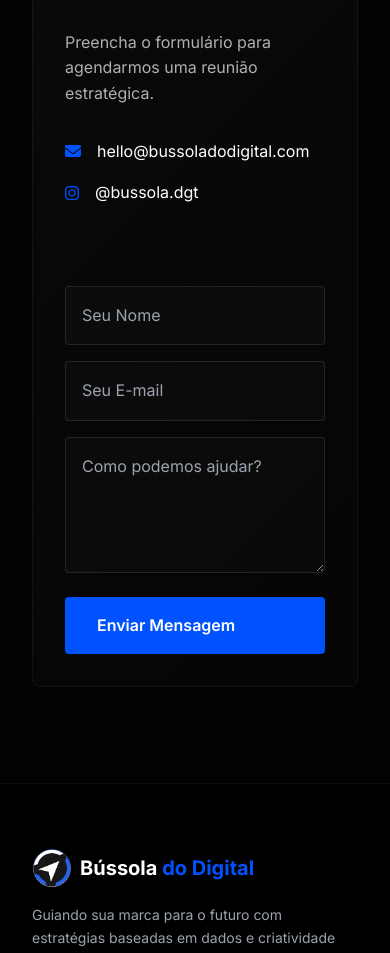
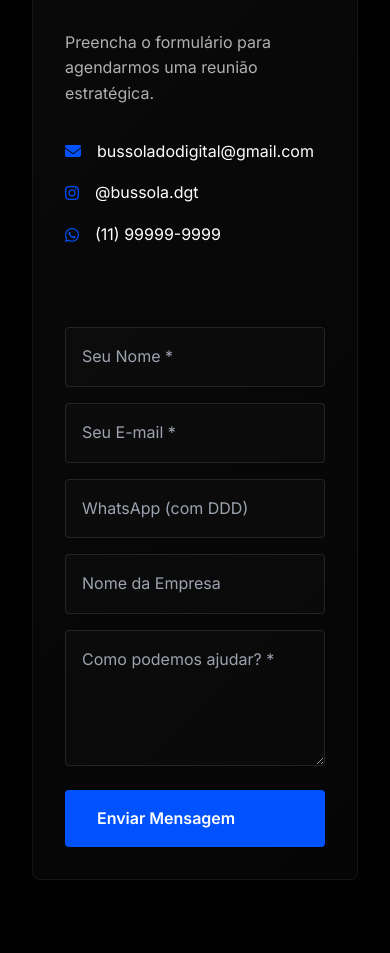
Before and after one commit to bussoladodigital/site_bussoladodigital, a Next.js app: page / in a window 390 px wide. Shown: the part 6100-7053 px from the top of the page. Built offline with nearby package versions, Linux system fonts and the light colour scheme; no server answers.

Commit message:
feat: enhance hero carousel interactivity and update service images
- implemented drag/swipe functionality in HeroCarousel

- made carousel selectors clickable

- prevented navigation on drag

- updated Social Media and Business Analytics service images with custom 3D renders

```diff
--- a/package.json
+++ b/package.json
@@ -10,11 +10,13 @@
   },
   "dependencies": {
     "next": "16.1.4",
+    "nodemailer": "^7.0.12",
     "react": "19.2.3",
     "react-dom": "19.2.3"
   },
   "devDependencies": {
     "@types/node": "^20",
+    "@types/nodemailer": "^7.0.5",
     "@types/react": "^19",
     "@types/react-dom": "^19",
     "autoprefixer": "^10.4.23",
--- /dev/null
+++ b/src/app/api/contact/route.ts
@@ -0,0 +1,57 @@
+
+import { NextResponse } from 'next/server';
+import nodemailer from 'nodemailer';
+
+export async function POST(request: Request) {
+    try {
+        const body = await request.json();
+        const { name, email, whatsapp, company, message } = body;
+
+        // Basic validation
+        if (!name || !email || !message) {
+            return NextResponse.json(
+                { error: 'Campos obrigatórios faltando.' },
+                { status: 400 }
+            );
+        }
+
+        // Configure Transporter
+        // Note: In production, these should be environment variables.
+        // For now, handling the logic assuming env vars will be set.
+        const transporter = nodemailer.createTransport({
+            host: process.env.SMTP_HOST || 'smtp.gmail.com',
+            port: parseInt(process.env.SMTP_PORT || '587'),
+            secure: false, // true for 465, false for other ports
+            auth: {
+                user: process.env.SMTP_USER,
+                pass: process.env.SMTP_PASS,
+            },
+        });
+
+        const mailOptions = {
+            from: `"Site Bússola" <${process.env.SMTP_USER}>`,
+            to: 'bussoladodigital@gmail.com',
+            subject: `Novo Contato do Site: ${name} - ${company || 'Sem Empresa'}`,
+            html: `
+                <h2>Novo Lead do Site</h2>
+                <p><strong>Nome:</strong> ${name}</p>
+                <p><strong>E-mail:</strong> ${email}</p>
+                <p><strong>WhatsApp:</strong> ${whatsapp || 'Não informado'}</p>
+                <p><strong>Empresa:</strong> ${company || 'Não informada'}</p>
+                <hr />
+                <p><strong>Mensagem:</strong></p>
+                <p>${message}</p>
+            `,
+        };
+
+        await transporter.sendMail(mailOptions);
+
+        return NextResponse.json({ success: true, message: 'E-mail enviado com sucesso!' });
+    } catch (error) {
+        console.error('Erro ao enviar e-mail:', error);
+        return NextResponse.json(
+            { error: 'Erro ao enviar mensagem. Tente novamente mais tarde.' },
+            { status: 500 }
+        );
+    }
+}
--- a/src/app/layout.tsx
+++ b/src/app/layout.tsx
@@ -4,6 +4,7 @@ import './globals.css';
 import CustomCursor from '@/components/CustomCursor';
 import Header from '@/components/Header';
 import Footer from '@/components/Footer';
+import GoogleAnalytics from '@/components/GoogleAnalytics';
 
 const inter = Inter({
   subsets: ['latin'],
@@ -24,11 +25,24 @@ const outfit = Outfit({
 });
 
 export const metadata: Metadata = {
-  title: 'Bússola do Digital | Marketing Estratégico',
-  description: 'Agência de marketing focada em direcionar seu negócio para o sucesso digital.',
+  title: 'Bússola do Digital | Marketing Estratégico & Performance',
+  description: 'Agência de marketing focada em direcionar seu negócio para o sucesso digital. Performance, Branding, Social Media, Web Development e Business Analytics.',
+  keywords: ['Marketing Digital', 'Tráfego Pago', 'Branding', 'Social Media', 'Web Development', 'Business Analytics', 'Agência de Marketing'],
+  authors: [{ name: 'Bússola do Digital' }],
+  openGraph: {
+    title: 'Bússola do Digital | Marketing Estratégico',
+    description: 'Transformamos dados em resultados. Conheça nossas soluções de Performance, Branding e Tecnologia.',
+    url: 'https://bussoladodigital.com.br',
+    siteName: 'Bússola do Digital',
+    locale: 'pt_BR',
+    type: 'website',
+  },
   icons: {
     icon: '/favicon.ico',
   },
+  verification: {
+    google: "G-XXXXXXXXXX",
+  }
 };
 
 import WhatsAppButton from '@/components/WhatsAppButton';
@@ -44,6 +58,9 @@ export default function RootLayout({
         <link rel="stylesheet" href="https://cdnjs.cloudflare.com/ajax/libs/font-awesome/6.4.0/css/all.min.css" />
       </head>
       <body>
+        {process.env.NEXT_PUBLIC_GA_ID && (
+          <GoogleAnalytics gaId={process.env.NEXT_PUBLIC_GA_ID} />
+        )}
         <CustomCursor />
 
         <Header />
--- a/src/components/Contact.tsx
+++ b/src/components/Contact.tsx
@@ -1,4 +1,43 @@
+"use client";
+
+import { useState } from 'react';
+
 export default function Contact() {
+    const [formData, setFormData] = useState({
+        name: '',
+        email: '',
+        whatsapp: '',
+        company: '',
+        message: ''
+    });
+    const [status, setStatus] = useState<'idle' | 'loading' | 'success' | 'error'>('idle');
+
+    const handleChange = (e: React.ChangeEvent<HTMLInputElement | HTMLTextAreaElement>) => {
+        setFormData({ ...formData, [e.target.name]: e.target.value });
+    };
+
+    const handleSubmit = async (e: React.FormEvent) => {
+        e.preventDefault();
+        setStatus('loading');
+
+        try {
+            const response = await fetch('/api/contact', {
+                method: 'POST',
+                headers: { 'Content-Type': 'application/json' },
+                body: JSON.stringify(formData),
+            });
+
+            if (response.ok) {
+                setStatus('success');
+                setFormData({ name: '', email: '', whatsapp: '', company: '', message: '' });
+            } else {
+                setStatus('error');
+            }
+        } catch (error) {
+            setStatus('error');
+        }
+    };
+
     return (
         <section id="contato" className="contact section-padding">
             <div className="container">
@@ -9,24 +48,84 @@ export default function Contact() {
 
                         <div className="info-item" style={{ display: 'flex', gap: '1rem', alignItems: 'center', marginBottom: '1rem' }}>
                             <i className="fa-solid fa-envelope" style={{ color: 'var(--primary-accent)' }}></i>
-                            <span>hello@bussoladodigital.com</span>
+                            <span>bussoladodigital@gmail.com</span>
                         </div>
                         <div className="info-item" style={{ display: 'flex', gap: '1rem', alignItems: 'center', marginBottom: '1rem' }}>
                             <i className="fa-brands fa-instagram" style={{ color: 'var(--primary-accent)' }}></i>
                             <a href="https://instagram.com/bussola.dgt" target="_blank" rel="noopener noreferrer">@bussola.dgt</a>
                         </div>
+                        <div className="info-item" style={{ display: 'flex', gap: '1rem', alignItems: 'center', marginBottom: '1rem' }}>
+                            <i className="fa-brands fa-whatsapp" style={{ color: 'var(--primary-accent)' }}></i>
+                            <a href="https://wa.me/5511999999999" target="_blank" rel="noopener noreferrer">(11) 99999-9999</a>
+                        </div>
                     </div>
-                    <form className="contact-form">
+                    <form className="contact-form" onSubmit={handleSubmit}>
                         <div className="form-group" style={{ marginBottom: '1rem' }}>
-                            <input type="text" placeholder="Seu Nome" />
+                            <input
+                                type="text"
+                                name="name"
+                                placeholder="Seu Nome *"
+                                required
+                                value={formData.name}
+                                onChange={handleChange}
+                            />
                         </div>
                         <div className="form-group" style={{ marginBottom: '1rem' }}>
-                            <input type="email" placeholder="Seu E-mail" />
+                            <input
+                                type="email"
+                                name="email"
+                                placeholder="Seu E-mail *"
+                                required
+                                value={formData.email}
+                                onChange={handleChange}
+                            />
+                        </div>
+                        <div className="grid grid-cols-1 md:grid-cols-2 gap-4" style={{ marginBottom: '1rem' }}>
+                            <div className="form-group">
+                                <input
+                                    type="text"
+                                    name="whatsapp"
+                                    placeholder="WhatsApp (com DDD)"
+                                    value={formData.whatsapp}
+                                    onChange={handleChange}
+                                />
+                            </div>
+                            <div className="form-group">
+                                <input
+                                    type="text"
+                                    name="company"
+                                    placeholder="Nome da Empresa"
+                                    value={formData.company}
+                                    onChange={handleChange}
+                                />
+                            </div>
                         </div>
                         <div className="form-group" style={{ marginBottom: '1rem' }}>
-                            <textarea rows={4} placeholder="Como podemos ajudar?"></textarea>
+                            <textarea
+                                name="message"
+                                rows={4}
+                                placeholder="Como podemos ajudar? *"
+                                required
+                                value={formData.message}
+                                onChange={handleChange}
+                            ></textarea>
                         </div>
-                        <button type="submit" className="btn btn-primary" style={{ width: '100%' }}>Enviar Mensagem</button>
+
+                        <button
+                            type="submit"
+                            className="btn btn-primary w-full disabled:opacity-50 disabled:cursor-not-allowed"
+                            style={{ width: '100%' }}
+                            disabled={status === 'loading'}
+                        >
+                            {status === 'loading' ? 'Enviando...' : 'Enviar Mensagem'}
+                        </button>
+
+                        {status === 'success' && (
+                            <p className="text-green-500 mt-4 text-center">Mensagem enviada com sucesso!</p>
+                        )}
+                        {status === 'error' && (
+                            <p className="text-red-500 mt-4 text-center">Erro ao enviar. Tente novamente.</p>
+                        )}
                     </form>
                 </div>
             </div>
--- /dev/null
+++ b/src/components/GoogleAnalytics.tsx
@@ -0,0 +1,24 @@
+
+'use client';
+
+import Script from 'next/script';
+
+export default function GoogleAnalytics({ gaId }: { gaId: string }) {
+    return (
+        <>
+            <Script
+                src={`https://www.googletagmanager.com/gtag/js?id=${gaId}`}
+                strategy="afterInteractive"
+            />
+            <Script id="google-analytics" strategy="afterInteractive">
+                {`
+          window.dataLayer = window.dataLayer || [];
+          function gtag(){dataLayer.push(arguments);}
+          gtag('js', new Date());
+
+          gtag('config', '${gaId}');
+        `}
+            </Script>
+        </>
+    );
+}
```
Also changed, not shown: 1 other file (tests, documents, lock files or other folders).
